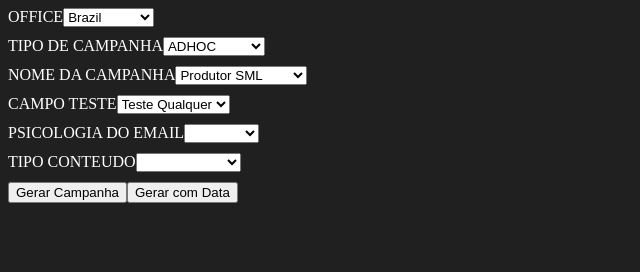
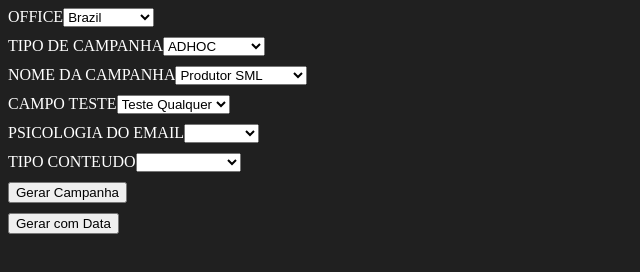
Before and after one commit to asmmichel/file-pattern, a plain HTML site: page index.html in a window 1280 px wide. Shown: the whole page, without its empty margins (0-640 px from the left). Drawn offline with Linux system fonts and the light colour scheme.

Commit message:
removendo repeticao do codigo de data

```diff
--- a/script.js
+++ b/script.js
@@ -29,10 +29,8 @@ class FormDinamico {
 
     criarBotoes() {
         this.criarDivDeTodosOsBotoes();
-        this.criarBotaoDeGerarCampanha();
-        this.criarBotaoDeGerarComData();
-        this.adicionarEventoNoBotaoGerarCampanha();
-        this.adicionarEventoNoBotaoGerarComData();
+        this.criarBotoesComEvento('Gerar Campanha', 'botaoGerarCampanha');
+        this.criarBotoesComEvento('Gerar com Data', 'botaoDeGerarComData');
     }
 
     criarSaidas() {
@@ -230,36 +228,16 @@ class FormDinamico {
         this.meuFormDinamico.appendChild(divDoBotao);
     }
 
-    criarBotaoDeGerarCampanha() {
-        const botaoGerarCampanha = document.createElement('button');
-        botaoGerarCampanha.textContent = 'Gerar Campanha';
-        botaoGerarCampanha.setAttribute('id', 'botaoGerarCampanha');
-        botaoGerarCampanha.setAttribute('class', 'botaoGerador');
-        botaoGerarCampanha.setAttribute('type', 'button');
+    criarBotoesComEvento(textoDoBotao, idDoBotao) {
+        const botaoGerador = document.createElement('button');
+        botaoGerador.textContent = textoDoBotao;
+        botaoGerador.setAttribute('id', idDoBotao);
+        botaoGerador.setAttribute('class', 'botaoGerador');
+        botaoGerador.setAttribute('type', 'button');
         const divDoBotao = document.querySelector('#botao');
-        divDoBotao.appendChild(botaoGerarCampanha);
+        divDoBotao.appendChild(botaoGerador);
+        botaoGerador.addEventListener('click', this.gerarCampanha.bind(this));
     }
-
-    criarBotaoDeGerarComData() {
-        const botaoDeGerarComData = document.createElement('button');
-        botaoDeGerarComData.textContent = 'Gerar com Data';
-        botaoDeGerarComData.setAttribute('id', 'botaoDeGerarComData');
-        botaoDeGerarComData.setAttribute('class', 'botaoGerador');
-        botaoDeGerarComData.setAttribute('type', 'button');
-        const divDoBotao = document.querySelector('#botao')
-        divDoBotao.appendChild(botaoDeGerarComData);
-    }
-
-    adicionarEventoNoBotaoGerarCampanha() {
-        const botaoGerarCampanha = document.querySelector('#botaoGerarCampanha')
-        botaoGerarCampanha.addEventListener('click', this.gerarCampanha.bind(this));
-    }
-
-    adicionarEventoNoBotaoGerarComData() {
-        const botaoDeGerarComData = document.querySelector('#botaoDeGerarComData')
-        botaoDeGerarComData.addEventListener('click', this.gerarCampanha.bind(this));
-    }
-
 
     gerarCampanha(event) {
         this.botaoClicado = event.target.id;
--- a/styles.css
+++ b/styles.css
@@ -30,3 +30,8 @@ body {
 .span_aviso_informar_termo.ativo {
   display: block;
 }
+
+.botaoGerador {
+  display: block;
+  margin-bottom: 10px;
+}
```
